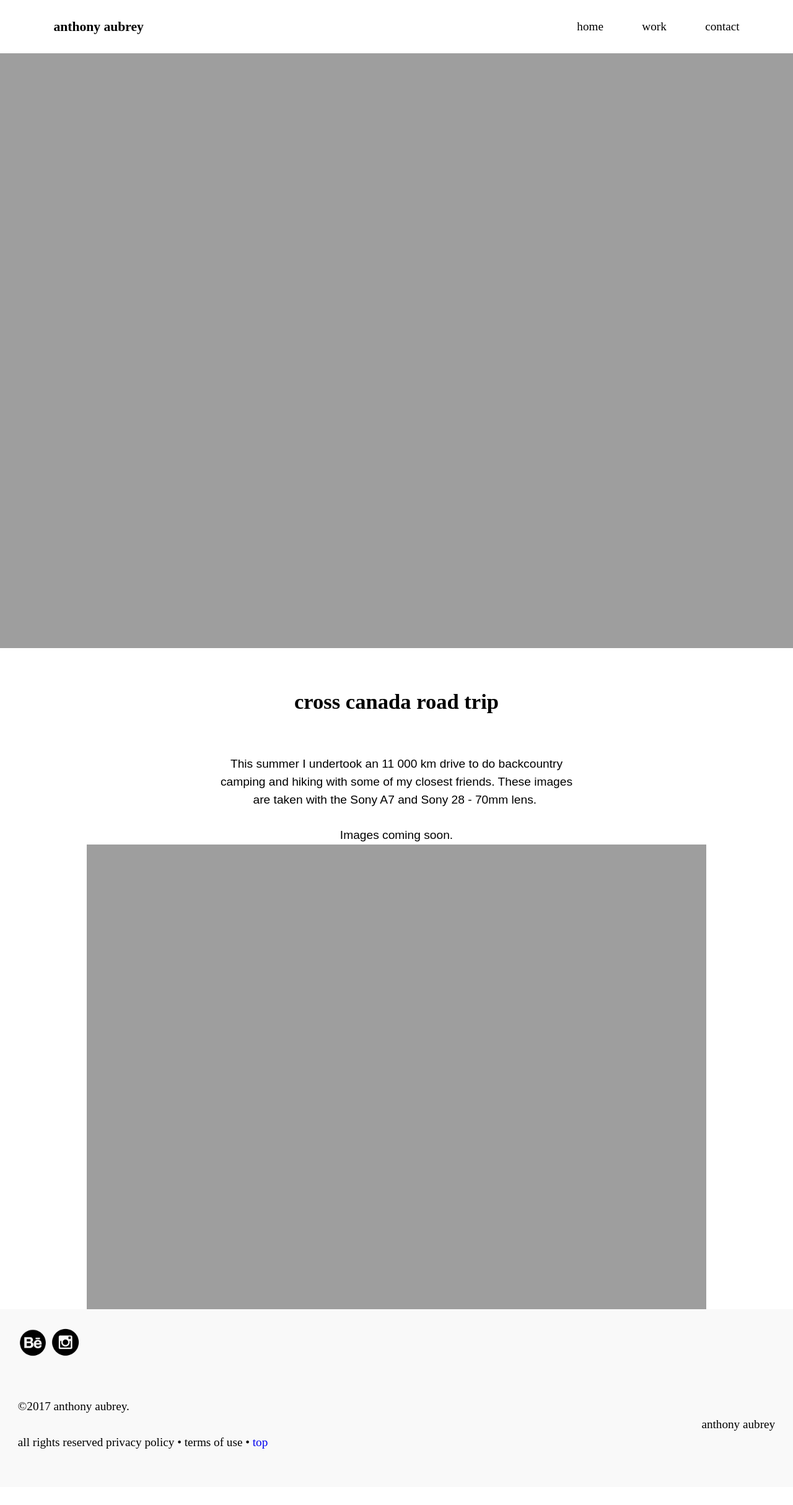
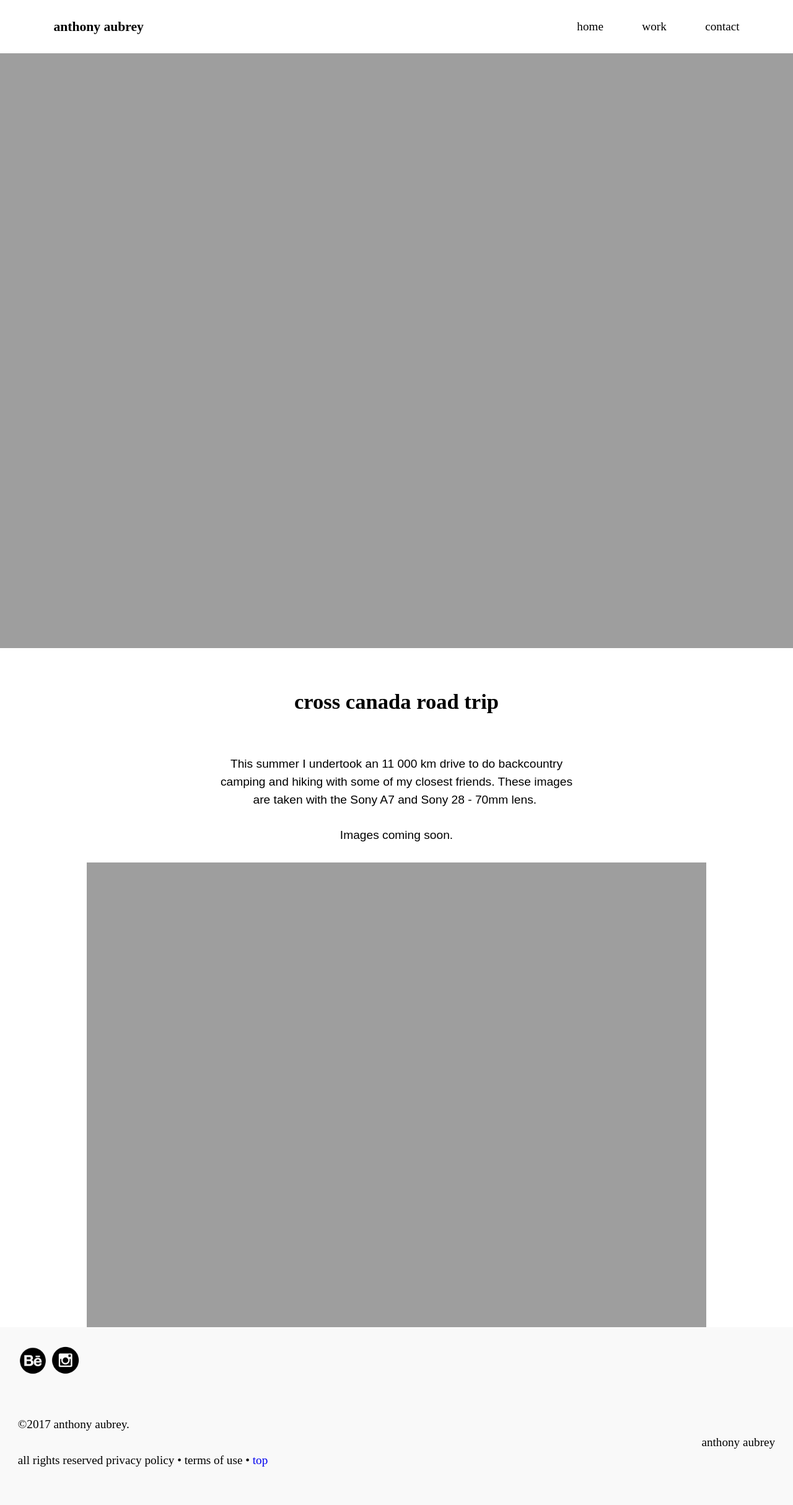
Before and after one commit to anthonyaubrey/portfolio, a Jekyll site: the page built from tripphotography.html, in a window 1280 px wide. Shown: the whole page at 62% size. Built offline with Jekyll 4.4.1, drawn with Linux system fonts in a browser that asks for light colours; before the commit the page ends 2400 px from its top, so only the background shows below that.

Commit message:
Added padding

```diff
--- a/tripphotography.html
+++ b/tripphotography.html
@@ -7,7 +7,7 @@ layout: default
       <img class="img-flex"src="{{site.baseurl}}/img/photo-l.jpg">
     <h1 class="text-center island-2 wrapper">cross canada road trip</h1>
     <p class="wrapper open-sans text-center">This summer I undertook an 11 000 km drive to do backcountry camping and hiking with some of my closest friends. These images are taken with the Sony A7 and Sony 28 - 70mm lens. </p>
-    <p class="open-sans wrapper pad-t">Images coming soon.</p>
+    <p class="open-sans wrapper pad-t pad-b">Images coming soon.</p>
     <div>
       <img class="img-flex limgwrap"src="{{site.baseurl}}/img/tripphotography/.jpg">
     </div>
```
